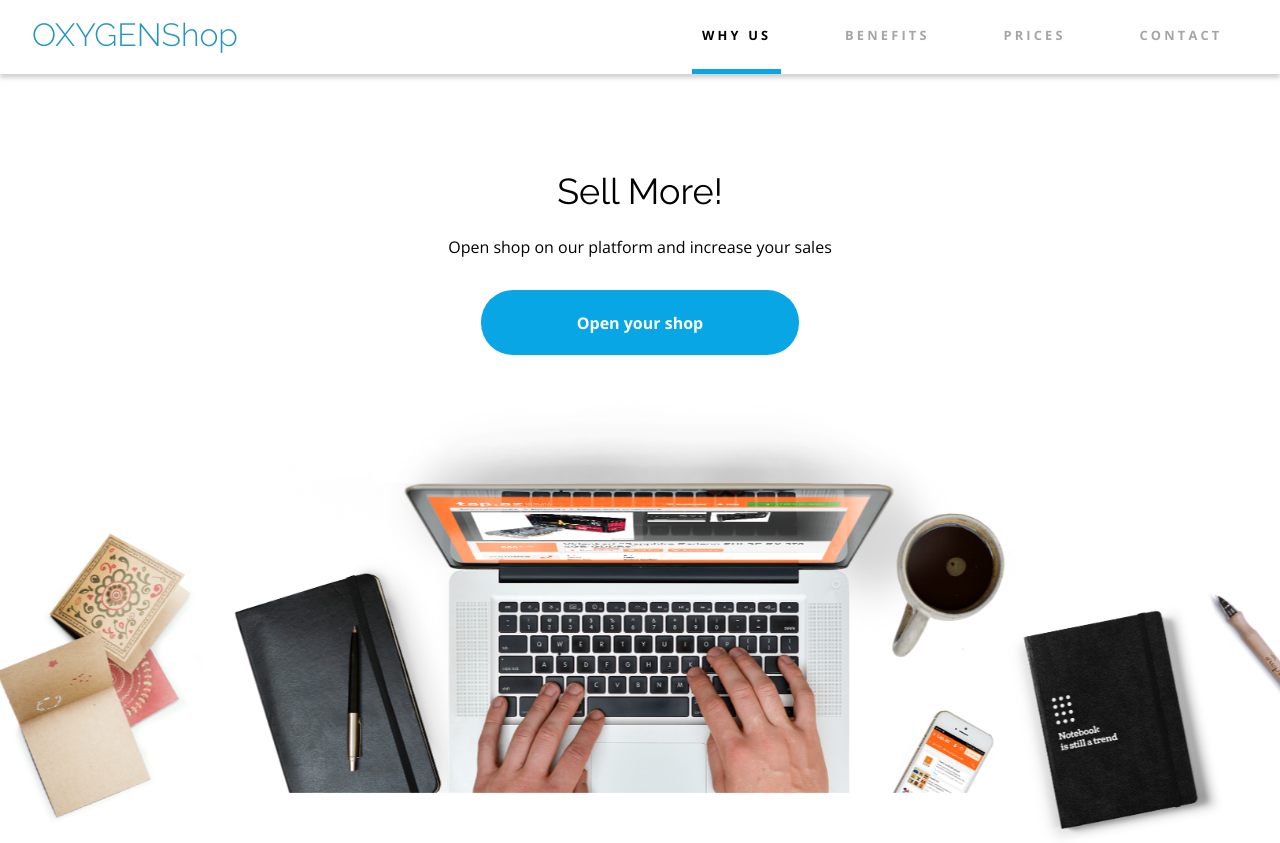
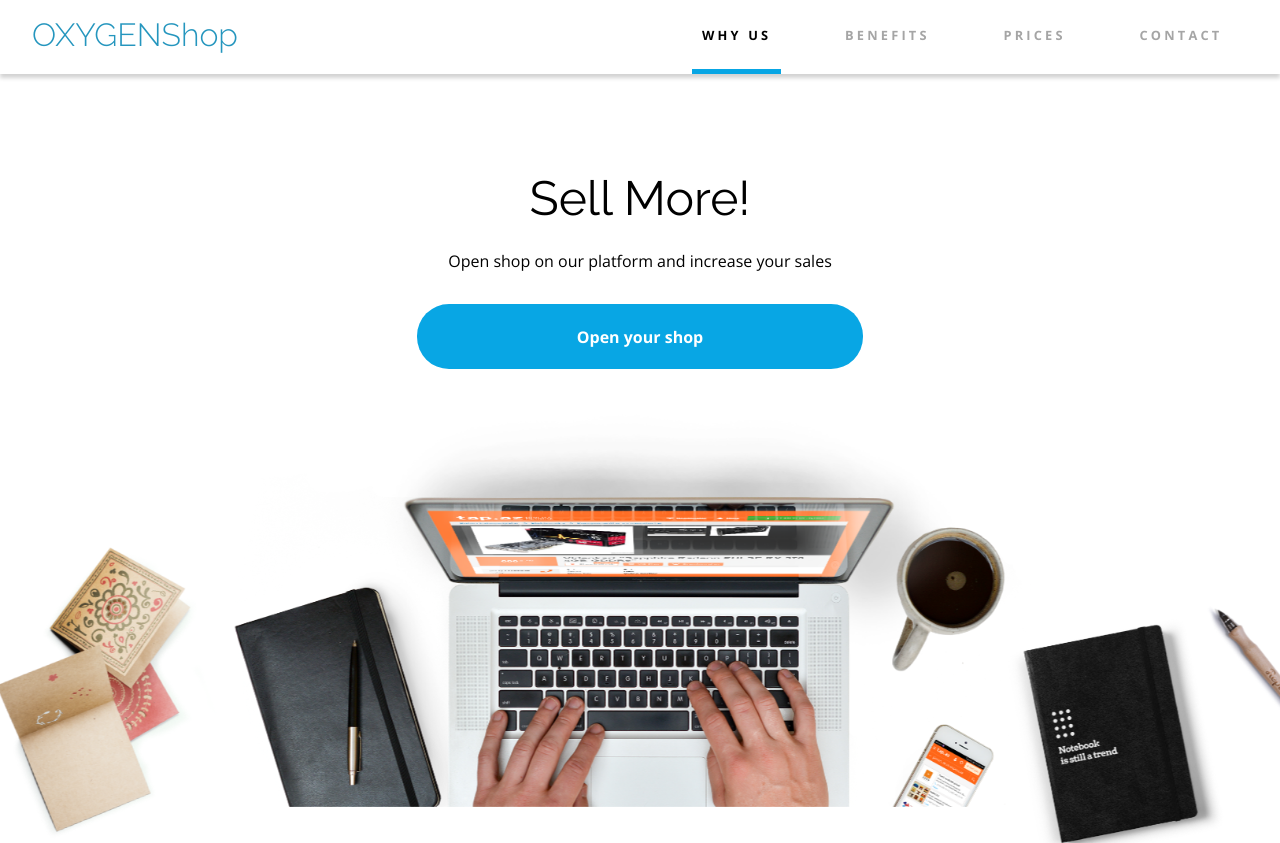
Before and after one commit to Christian-GL/OxygenShop, a plain HTML site: page index.html in a window 1280 px wide. Shown: the top 843 px of the page. Drawn offline with nearby package versions, Linux system fonts and the light colour scheme.

Commit message:
Aumentado padding en botón de la shop en la versión escritorio

```diff
--- a/styles/_nav.scss
+++ b/styles/_nav.scss
@@ -66,7 +66,7 @@
 
         &__title {
             font-family: 'Raleway';
-        font-size: 2.25em;
+            font-size: 3em;
             font-weight: normal;
         }
 
@@ -79,7 +79,7 @@
 
         &__btn {
             margin-top: 2rem;
-        padding: 1.35rem 6rem;
+            padding: 1.35em 6em;
             font-family: 'Open Sans';
             font-size: 1em;
             font-weight: 700;
@@ -88,6 +88,7 @@
             color: #FFFFFF;
             background-color: #08A6E4;
             @media only screen and (min-width: 1000px) {
+                padding: 1.35em 10em;
                 cursor: pointer;
             }
         }
```
Also changed, not shown: styles/styles.css, 1 other file. Lines whose indentation alone changed are shown as unchanged.
